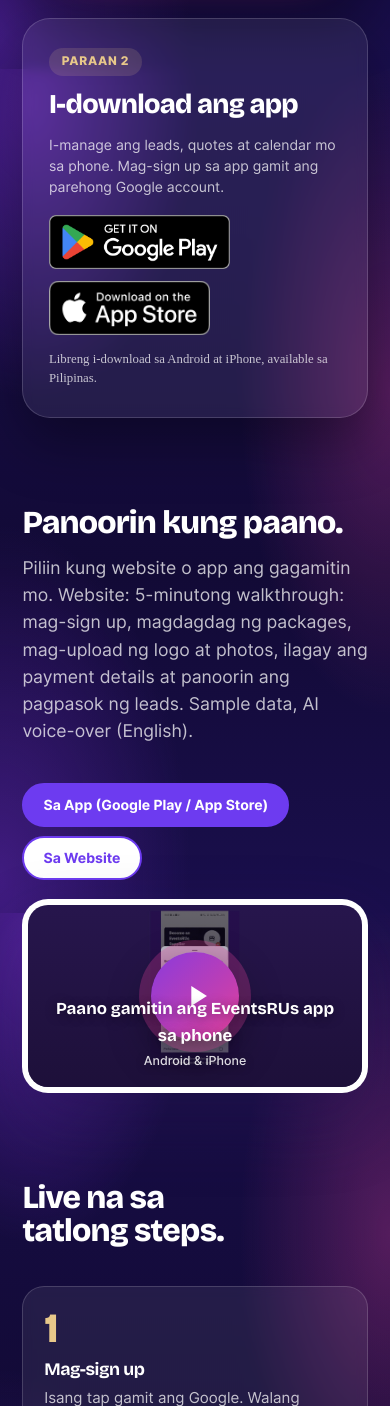
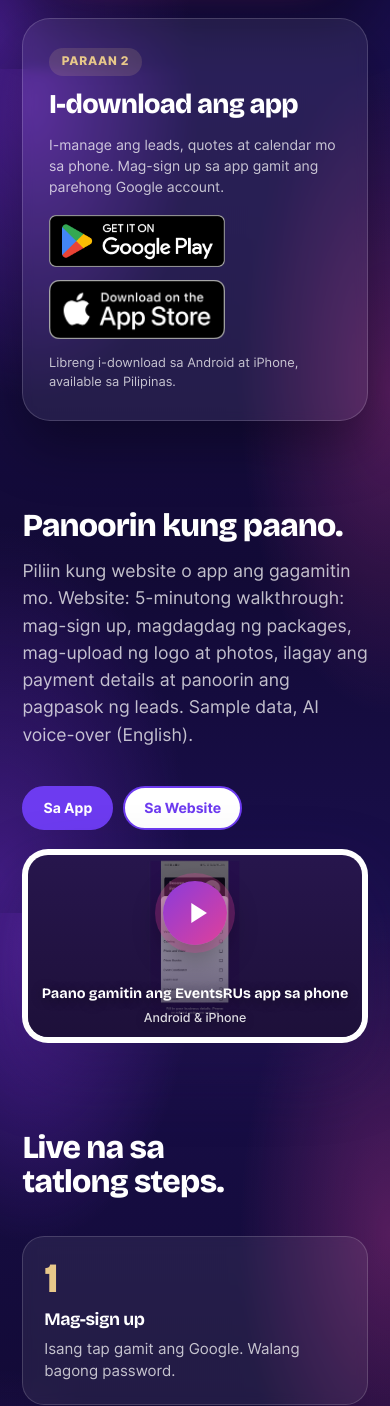
Before and after one commit to ianorozcoai/eventsrus-web, a Spring Boot app: page /partner/join in a window 390 px wide. Shown: the part 775-2181 px from the top of the page. Run offline with Spring Boot 4, Linux system fonts and the light colour scheme; some libraries are stand-ins or nearby versions; some web fonts are replaced.

Commit message:
Partner funnel: phone videos play full screen, equal-size store badges, page 3 copy fixes, new now-available videos
Co-Authored-By: Claude Sonnet 5.5 <noreply@anthropic.com>

```diff
--- a/src/main/resources/templates/fragments/funnel.html
+++ b/src/main/resources/templates/fragments/funnel.html
@@ -201,7 +201,19 @@
 	document.querySelectorAll('.play-btn[data-video]').forEach(function (b) {
 		b.addEventListener('click', function () {
 			var f = b.closest('.video-frame');
-			f.innerHTML = '<iframe src="https://www.youtube-nocookie.com/embed/' + b.dataset.video + '?autoplay=1&rel=0&playsinline=1" title="EventsRUs video" allow="autoplay; encrypted-media; picture-in-picture" allowfullscreen></iframe>';
+			// Phones: play full screen (playsinline=0 makes iPhone use its own full-screen player).
+			var mobile = window.matchMedia('(pointer: coarse) and (max-width: 900px)').matches;
+			f.innerHTML = '<iframe src="https://www.youtube-nocookie.com/embed/' + b.dataset.video + '?autoplay=1&rel=0&playsinline=' + (mobile ? 0 : 1) + '" title="EventsRUs video" allow="autoplay; encrypted-media; picture-in-picture; fullscreen" allowfullscreen></iframe>';
+			if (mobile) {
+				var i = f.querySelector('iframe'), go = i.requestFullscreen || i.webkitRequestFullscreen;
+				if (go) {
+					try {
+						var p = go.call(i);
+						// data-orient: "portrait" for the phone-shaped videos, "landscape" for the 16:9 one (best effort).
+						if (p && p.then) { p.then(function () { if (b.dataset.orient && screen.orientation && screen.orientation.lock) { screen.orientation.lock(b.dataset.orient).catch(function () {}); } }).catch(function () {}); }
+					} catch (e) {}
+				}
+			}
 		});
 	});
 </script>
--- a/src/main/resources/templates/partner/hook.html
+++ b/src/main/resources/templates/partner/hook.html
@@ -71,7 +71,7 @@
 		<button type="button" class="vid-link" id="vidLink">O panoorin ang 30-second story</button>
 		<div class="vid-wrap" id="vidWrap">
 			<div class="video-frame wide" style="aspect-ratio:9/16;width:min(100%,270px);margin:0 auto;border-radius:28px;background:linear-gradient(160deg,var(--violet),var(--tangerine))">
-				<button type="button" class="play-btn" data-video="e5PjxlZ5C2o" aria-label="I-play ang 30-second story"><svg viewBox="0 0 24 24" fill="currentColor"><path d="M8 5v14l11-7z"/></svg></button>
+				<button type="button" class="play-btn" data-video="kKY0TZN-9D8" data-orient="portrait" aria-label="I-play ang 30-second story"><svg viewBox="0 0 24 24" fill="currentColor"><path d="M8 5v14l11-7z"/></svg></button>
 			</div>
 		</div>
 	</div>
--- a/src/main/resources/templates/partner/join.html
+++ b/src/main/resources/templates/partner/join.html
@@ -18,11 +18,16 @@
 		.way p { color: var(--muted); line-height: 1.5; }
 		.way .btn-pill { align-self: flex-start; }
 		.stores { display: flex; gap: .8rem; flex-wrap: wrap; align-items: center; margin-top: .2rem; }
-		.stores img { height: 54px; width: auto; display: block; }
+		.stores img { width: 176px; height: auto; display: block; } /* same width for both badges so they look balanced */
 		.inapp { display: none; background: rgba(232,200,138,.15); border: 1px solid rgba(232,200,138,.5); color: #f3dfb2; border-radius: 16px; padding: .8rem 1rem; font-size: .9rem; line-height: 1.45; }
 		.inapp.on { display: block; }
-		.ph-only { font-size: .8rem; color: var(--muted); }
+		.store-note { font-size: .8rem; color: var(--muted); }
 
+		@media (max-width: 560px) {
+			/* phone: keep the caption clear of the play button */
+			.video-frame .play-btn { inset: 0 0 auto 0; top: 14%; width: 64px; height: 64px; box-shadow: 0 0 0 8px rgba(224,64,154,.28), 0 12px 30px rgba(0,0,0,.4); }
+			.video-frame .video-cap { font-size: .9rem; left: .7rem; right: .7rem; bottom: .6rem; }
+		}
 		.how { display: grid; grid-template-columns: repeat(3, 1fr); gap: 1rem; }
 		@media (max-width: 760px) { .how { grid-template-columns: 1fr; } }
 		.how div { border-radius: 22px; padding: 1.3rem; }
@@ -84,7 +89,7 @@
 						<a href="https://play.google.com/store/apps/details?id=com.eventsrus.eventsrus_ui" target="_blank" rel="noopener"><img th:src="@{/assets/images/vendor-landing/google_badge.png}" alt="Get EventsRUs on Google Play"></a>
 						<a href="https://apps.apple.com/ph/app/eventsrus/id6833962913" target="_blank" rel="noopener"><img th:src="@{/assets/images/vendor-landing/apple_badge.png}" alt="Download EventsRUs on the App Store"></a>
 					</div>
-					<p class="ph-only">Libreng i-download sa Android at iPhone, available sa Pilipinas.</p>
+					<p class="store-note">Libreng i-download sa Android at iPhone, available sa Pilipinas.</p>
 				</article>
 			</div>
 		</div>
@@ -94,19 +99,19 @@
 		<div class="wrap">
 			<div class="section-head"><h2>Panoorin kung paano.</h2><p>Piliin kung website o app ang gagamitin mo. Website: 5-minutong walkthrough: mag-sign up, magdagdag ng packages, mag-upload ng logo at photos, ilagay ang payment details at panoorin ang pagpasok ng leads. Sample data, AI voice-over (English).</p></div>
 			<div class="vid-tabs" role="tablist" style="display:flex;gap:.6rem;flex-wrap:wrap;margin-bottom:1.2rem">
-				<button type="button" class="btn vid-tab" data-target="vidApp" aria-selected="true" style="border:2px solid var(--violet);border-radius:999px;padding:.55rem 1.2rem;font-weight:700;background:var(--violet);color:#fff;cursor:pointer">Sa App (Google Play / App Store)</button>
+				<button type="button" class="btn vid-tab" data-target="vidApp" aria-selected="true" style="border:2px solid var(--violet);border-radius:999px;padding:.55rem 1.2rem;font-weight:700;background:var(--violet);color:#fff;cursor:pointer">Sa App</button>
 				<button type="button" class="btn vid-tab" data-target="vidWeb" aria-selected="false" style="border:2px solid var(--violet);border-radius:999px;padding:.55rem 1.2rem;font-weight:700;background:#fff;color:var(--violet);cursor:pointer">Sa Website</button>
 			</div>
 			<div class="video-frame wide" id="vidWeb" hidden>
 				<img th:src="@{/assets/images/vendor-landing/shot-storefront.jpg}" alt="Preview ng supplier demo video" width="1728" height="922">
 				<div class="veil"></div>
-				<button type="button" class="play-btn" data-video="hczWUsloSrY" aria-label="I-play ang supplier demo video"><svg viewBox="0 0 24 24" fill="currentColor"><path d="M8 5v14l11-7z"/></svg></button>
+				<button type="button" class="play-btn" data-video="Fj1s2SvNLaA" data-orient="landscape" aria-label="I-play ang supplier demo video"><svg viewBox="0 0 24 24" fill="currentColor"><path d="M8 5v14l11-7z"/></svg></button>
 				<div class="video-cap">Paano i-set up ang libreng EventsRUs storefront mo<small>5 min &middot; English voice-over</small></div>
 			</div>
 			<div class="video-frame wide" id="vidApp">
 				<img th:src="@{/assets/images/vendor-landing/shot-app-demo.jpg}" alt="Preview ng app demo video" width="1728" height="922">
 				<div class="veil"></div>
-				<button type="button" class="play-btn" data-video="vzuzJFib2gU" aria-label="I-play ang app demo video"><svg viewBox="0 0 24 24" fill="currentColor"><path d="M8 5v14l11-7z"/></svg></button>
+				<button type="button" class="play-btn" data-video="1Ofv2dl_s2U" data-orient="portrait" aria-label="I-play ang app demo video"><svg viewBox="0 0 24 24" fill="currentColor"><path d="M8 5v14l11-7z"/></svg></button>
 				<div class="video-cap">Paano gamitin ang EventsRUs app sa phone<small>Android &amp; iPhone</small></div>
 			</div>
 		</div>
--- a/src/main/resources/templates/vendor-landing.html
+++ b/src/main/resources/templates/vendor-landing.html
@@ -622,7 +622,7 @@
 		// Demo video: nothing from YouTube loads until the visitor presses play.
 		document.getElementById('playBtn').addEventListener('click', function () {
 			var f = document.getElementById('videoFrame');
-			f.innerHTML = '<iframe src="https://www.youtube-nocookie.com/embed/hczWUsloSrY?autoplay=1&rel=0" title="EventsRUs supplier demo" allow="autoplay; encrypted-media; picture-in-picture" allowfullscreen></iframe>';
+			f.innerHTML = '<iframe src="https://www.youtube-nocookie.com/embed/Fj1s2SvNLaA?autoplay=1&rel=0" title="EventsRUs supplier demo" allow="autoplay; encrypted-media; picture-in-picture" allowfullscreen></iframe>';
 		});
 	</script>
 </body>
```
